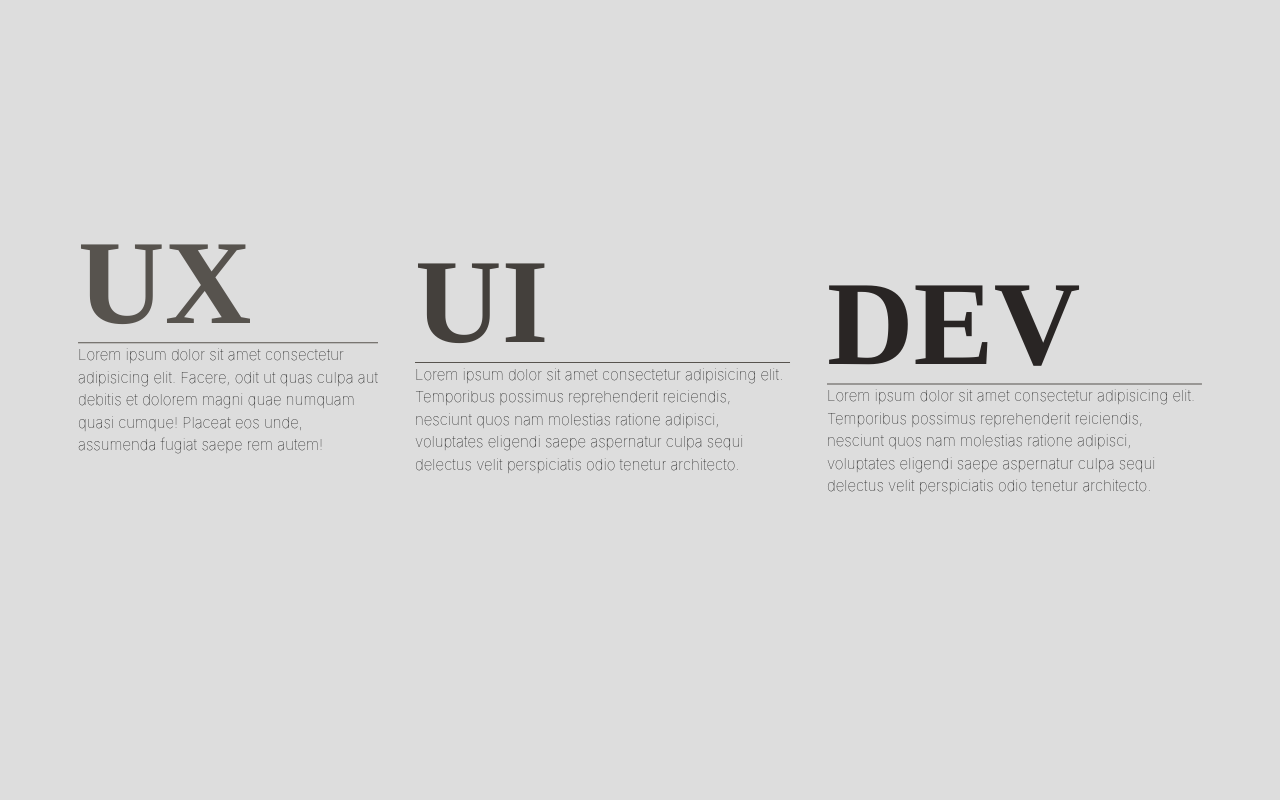
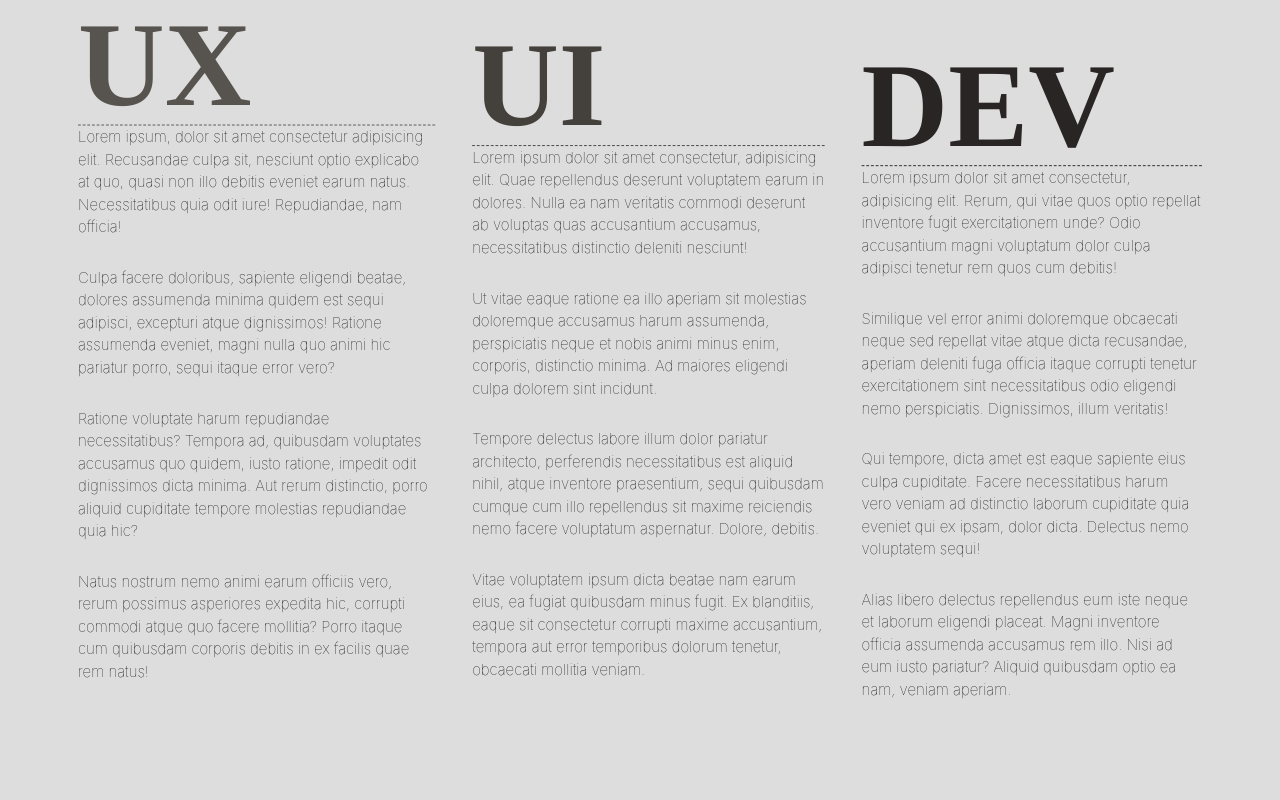
Before and after one commit to carlwicker/carlwicker-nextjs12, a Next.js app: page / in a window 1280 px wide. Shown: the part 840-1640 px from the top of the page. Built offline with nearby package versions, Linux system fonts and the light colour scheme.

Commit message:
section 2 improvements

```diff
--- a/components/Footer/Footer.tsx
+++ b/components/Footer/Footer.tsx
@@ -2,15 +2,5 @@ import NextJsLogo from "./NextJsLogo";
 import TailwindCssLogo from "./TailwindCssLogo";
 
 export default function Footer() {
-  return (
-    <footer style={{ backgroundColor: "#111", height: "400px" }}>
-      <div className="container flex gap-2  text-white text-xs mx-auto my-0 px-5 items-center z-10">
-        <div className="whitespace-nowrap">Made with</div>
-        <NextJsLogo />
-        <div> & </div>
-
-        <TailwindCssLogo />
-      </div>
-    </footer>
-  );
+  return <footer style={{ backgroundColor: "#111", height: "400px" }}></footer>;
 }
--- a/components/Section2/Section2.tsx
+++ b/components/Section2/Section2.tsx
@@ -1,56 +1,121 @@
 export default function Section2() {
   return (
     <section
-      style={{ backgroundColor: "#ddd" }}
+      style={{
+        backgroundColor: "#ddd",
+        borderTop: "1px solid white",
+      }}
       className="flex flex-col justify-center font-black w-full min-h-screen rotate-3 scale-125 overflow-hidden"
     >
       <div className="container mx-auto flex flex-col lg:flex-row p-5 scale-75">
         {/* UX */}
-        <div className="p-5 -rotate-3">
+        <div className="p-5 -rotate-3 hover:scale-105 ease-in duration-200">
           <h2
             className="text-9xl text-stone-600 font-black"
             style={{ fontFamily: "times" }}
           >
             UX
           </h2>
-          <hr className="border-t-[1px] border-stone-600 border-solid" />
-          <p className="font-thin">
-            Lorem ipsum dolor sit amet consectetur adipisicing elit. Facere,
-            odit ut quas culpa aut debitis et dolorem magni quae numquam quasi
-            cumque! Placeat eos unde, assumenda fugiat saepe rem autem!
-          </p>
+          <hr className="border-t-[1px] border-stone-600 border-dashed" />
+          <div className="font-thin">
+            <p>
+              Lorem ipsum, dolor sit amet consectetur adipisicing elit.
+              Recusandae culpa sit, nesciunt optio explicabo at quo, quasi non
+              illo debitis eveniet earum natus. Necessitatibus quia odit iure!
+              Repudiandae, nam officia!
+            </p>
+            <p>
+              Culpa facere doloribus, sapiente eligendi beatae, dolores
+              assumenda minima quidem est sequi adipisci, excepturi atque
+              dignissimos! Ratione assumenda eveniet, magni nulla quo animi hic
+              pariatur porro, sequi itaque error vero?
+            </p>
+            <p>
+              Ratione voluptate harum repudiandae necessitatibus? Tempora ad,
+              quibusdam voluptates accusamus quo quidem, iusto ratione, impedit
+              odit dignissimos dicta minima. Aut rerum distinctio, porro aliquid
+              cupiditate tempore molestias repudiandae quia hic?
+            </p>
+            <p>
+              Natus nostrum nemo animi earum officiis vero, rerum possimus
+              asperiores expedita hic, corrupti commodi atque quo facere
+              mollitia? Porro itaque cum quibusdam corporis debitis in ex
+              facilis quae rem natus!
+            </p>
+          </div>
         </div>
         {/* UI */}
-        <div className="p-5 -rotate-3">
+        <div className="p-5 -rotate-3 hover:scale-105 ease-in duration-200">
           <h2
             className="text-9xl text-stone-700 font-black "
             style={{ fontFamily: "times" }}
           >
             UI
           </h2>
-          <hr className="border-t-[1px] border-stone-600 border-solid" />
-          <p className="font-thin">
-            Lorem ipsum dolor sit amet consectetur adipisicing elit. Temporibus
-            possimus reprehenderit reiciendis, nesciunt quos nam molestias
-            ratione adipisci, voluptates eligendi saepe aspernatur culpa sequi
-            delectus velit perspiciatis odio tenetur architecto.
-          </p>
+          <hr className="border-t-[1px] border-stone-700 border-dashed" />
+          <div className="font-thin">
+            <p>
+              Lorem ipsum dolor sit amet consectetur, adipisicing elit. Quae
+              repellendus deserunt voluptatem earum in dolores. Nulla ea nam
+              veritatis commodi deserunt ab voluptas quas accusantium accusamus,
+              necessitatibus distinctio deleniti nesciunt!
+            </p>
+            <p>
+              Ut vitae eaque ratione ea illo aperiam sit molestias doloremque
+              accusamus harum assumenda, perspiciatis neque et nobis animi minus
+              enim, corporis, distinctio minima. Ad maiores eligendi culpa
+              dolorem sint incidunt.
+            </p>
+            <p>
+              Tempore delectus labore illum dolor pariatur architecto,
+              perferendis necessitatibus est aliquid nihil, atque inventore
+              praesentium, sequi quibusdam cumque cum illo repellendus sit
+              maxime reiciendis nemo facere voluptatum aspernatur. Dolore,
+              debitis.
+            </p>
+            <p>
+              Vitae voluptatem ipsum dicta beatae nam earum eius, ea fugiat
+              quibusdam minus fugit. Ex blanditiis, eaque sit consectetur
+              corrupti maxime accusantium, tempora aut error temporibus dolorum
+              tenetur, obcaecati mollitia veniam.
+            </p>
+          </div>
         </div>
         {/* DEV */}
-        <div className="p-5 -rotate-3">
+        <div className="p-5 -rotate-3 hover:scale-105 ease-in duration-200">
           <h2
             className="text-9xl text-stone-800 font-black"
             style={{ fontFamily: "times" }}
           >
             DEV
           </h2>
-          <hr className="border-t-[1px] border-stone-600 border-solid" />
-          <p className="font-thin">
-            Lorem ipsum dolor sit amet consectetur adipisicing elit. Temporibus
-            possimus reprehenderit reiciendis, nesciunt quos nam molestias
-            ratione adipisci, voluptates eligendi saepe aspernatur culpa sequi
-            delectus velit perspiciatis odio tenetur architecto.
-          </p>
+          <hr className="border-t-[1px] border-stone-800 border-dashed" />
+          <div className="font-thin">
+            <p>
+              Lorem ipsum dolor sit amet consectetur, adipisicing elit. Rerum,
+              qui vitae quos optio repellat inventore fugit exercitationem unde?
+              Odio accusantium magni voluptatum dolor culpa adipisci tenetur rem
+              quos cum debitis!
+            </p>
+            <p>
+              Similique vel error animi doloremque obcaecati neque sed repellat
+              vitae atque dicta recusandae, aperiam deleniti fuga officia itaque
+              corrupti tenetur exercitationem sint necessitatibus odio eligendi
+              nemo perspiciatis. Dignissimos, illum veritatis!
+            </p>
+            <p>
+              Qui tempore, dicta amet est eaque sapiente eius culpa cupiditate.
+              Facere necessitatibus harum vero veniam ad distinctio laborum
+              cupiditate quia eveniet qui ex ipsam, dolor dicta. Delectus nemo
+              voluptatem sequi!
+            </p>
+            <p>
+              Alias libero delectus repellendus eum iste neque et laborum
+              eligendi placeat. Magni inventore officia assumenda accusamus rem
+              illo. Nisi ad eum iusto pariatur? Aliquid quibusdam optio ea nam,
+              veniam aperiam.
+            </p>
+          </div>
         </div>
       </div>
     </section>
--- a/components/Section3/Section3.tsx
+++ b/components/Section3/Section3.tsx
@@ -1,3 +1,6 @@
+import NextJsLogo from "../Footer/NextJsLogo";
+import TailwindCssLogo from "../Footer/TailwindCssLogo";
+
 export default function Section3() {
   return (
     <section
@@ -7,6 +10,14 @@ export default function Section3() {
         backgroundSize: "cover",
         backgroundAttachment: "fixed",
       }}
-    ></section>
+    >
+      <div className="container flex gap-2  text-white text-xs mx-auto my-0 px-5 items-center z-10">
+        <div className="whitespace-nowrap">Made with</div>
+        <NextJsLogo />
+        <div> & </div>
+
+        <TailwindCssLogo />
+      </div>
+    </section>
   );
 }
--- a/pages/index.tsx
+++ b/pages/index.tsx
@@ -27,7 +27,7 @@ export default function Home() {
       <Section1 />
       <Section2 />
       <Section3 />
-      <Footer />
+      {/* <Footer /> */}
     </div>
   );
 }
--- a/styles/globals.css
+++ b/styles/globals.css
@@ -37,6 +37,10 @@ a {
   box-sizing: border-box;
 }
 
+p {
+  padding-bottom: 30px;
+}
+
 @media (prefers-color-scheme: dark) {
   html {
   }
```
